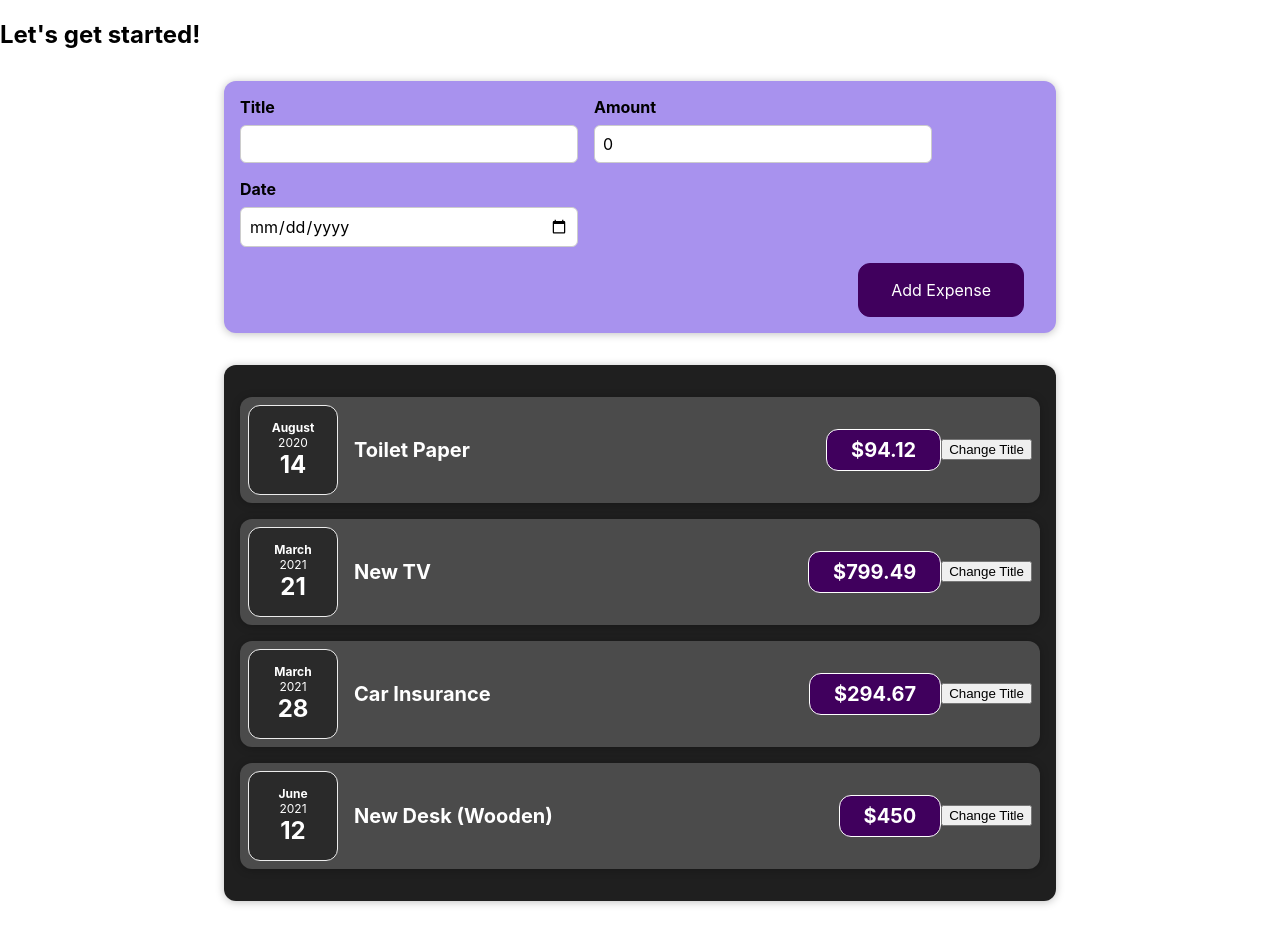
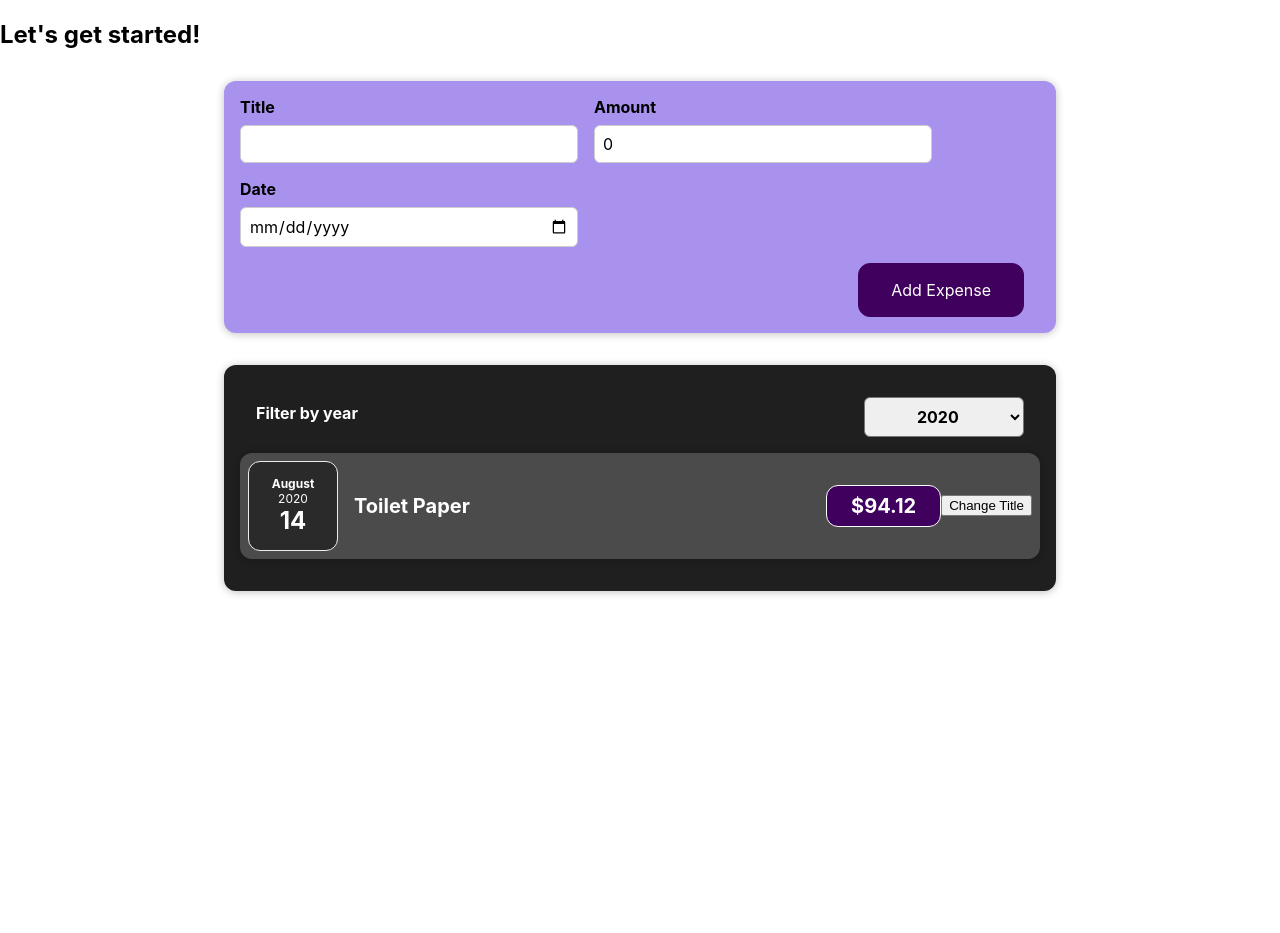
Before and after one commit to iakgoog/react-practice, a React (Create React App) app: page / in a window 1280 px wide. After the commit the page ends 800 px from the top, so only its background shows below. Built offline with nearby package versions, Linux system fonts and the light colour scheme.

Commit message:
Add ExpenseFilter component

```diff
--- a/src/App.js
+++ b/src/App.js
@@ -1,6 +1,6 @@
 import ExpenseItemList from './components/Expenses/ExpenseItemList';
 
-import NewExpense from './components/NewExpense/NexExpense';
+import NewExpense from './components/NewExpense/NewExpense';
 
 const App = () => {
   const expenses = [
@@ -29,10 +29,16 @@ const App = () => {
       date: new Date(2021, 5, 12),
     },
   ];
+
+  const addExpenseHandler = (expense) => {
+    console.log('In App.js');
+    console.log(expense);
+  };
+
   return (
     <div>
       <h2>Let's get started!</h2>
-      <NewExpense />
+      <NewExpense onAddExpense={addExpenseHandler} />
       <ExpenseItemList expenses={expenses} />
     </div>
   );
--- /dev/null
+++ b/src/components/Expenses/ExpenseFilter.css
@@ -0,0 +1,24 @@
+.expenses-filter {
+  color: white;
+  padding: 0 1rem;
+}
+
+.expenses-filter__control {
+  display: flex;
+  width: 100%;
+  align-items: center;
+  justify-content: space-between;
+  margin: 1rem 0;
+}
+
+.expenses-filter label {
+  font-weight: bold;
+  margin-bottom: 0.5rem;
+}
+
+.expenses-filter select {
+  font: inherit;
+  padding: 0.5rem 3rem;
+  font-weight: bold;
+  border-radius: 6px;
+}
--- /dev/null
+++ b/src/components/Expenses/ExpenseFilter.js
@@ -0,0 +1,24 @@
+import React from 'react';
+
+import './ExpenseFilter.css';
+
+const ExpensesFilter = (props) => {
+  const selectYearHandler = (e) => {
+    props.onChangeYearFilter(e.target.value);
+  };
+  return (
+    <div className='expenses-filter'>
+      <div className='expenses-filter__control'>
+        <label>Filter by year</label>
+        <select value={props.selectedYear} onChange={selectYearHandler}>
+          <option value='2022'>2022</option>
+          <option value='2021'>2021</option>
+          <option value='2020'>2020</option>
+          <option value='2019'>2019</option>
+        </select>
+      </div>
+    </div>
+  );
+};
+
+export default ExpensesFilter;
--- a/src/components/Expenses/ExpenseItemList.js
+++ b/src/components/Expenses/ExpenseItemList.js
@@ -1,12 +1,22 @@
+import React, { useState } from 'react';
 import ExpenseItem from './ExpenseItem';
+import ExpenseFilter from './ExpenseFilter';
 import Card from '../UI/Card';
 import './ExpenseItemList.css';
 
 const ExpenseItemList = (props) => {
   const { expenses } = props;
-  return (
-    <Card className='expenses'>
-      {expenses.map((value, index) => {
+  const getFilteredExpenseByYear = (year) =>
+    expenses.filter((item) => item.date.getFullYear().toString() === year);
+  const [filteredYear, setFilteredYear] = useState('2020');
+  const [expenseList, setExpenseList] = useState(
+    getFilteredExpenseByYear(filteredYear)
+  );
+  const filterHandler = (selectedYear) => {
+    setFilteredYear(selectedYear);
+    setExpenseList(getFilteredExpenseByYear(selectedYear));
+  };
+  const renderExpenseItem = (value, index) => {
     return (
       <ExpenseItem
         key={index}
@@ -15,7 +25,14 @@ const ExpenseItemList = (props) => {
         date={value.date}
       />
     );
-      })}
+  };
+  return (
+    <Card className='expenses'>
+      <ExpenseFilter
+        selectedYear={filteredYear}
+        onChangeYearFilter={filterHandler}
+      />
+      {expenseList.map(renderExpenseItem)}
     </Card>
   );
 };
--- a/src/components/NewExpense/ExpenseFrom.js
+++ b/src/components/NewExpense/ExpenseFrom.js
@@ -2,7 +2,7 @@ import React, { useState } from 'react';
 
 import './ExpenseForm.css';
 
-const ExpenseForm = () => {
+const ExpenseForm = (props) => {
   const [userInput, setUserInput] = useState({
     enteredTitle: '',
     enteredAmount: 0,
@@ -40,7 +40,7 @@ const ExpenseForm = () => {
       date: new Date(userInput.enteredDate),
     };
 
-    console.log(expenseData);
+    props.onSaveExpenseDate(expenseData);
 
     setUserInput({
       enteredTitle: '',
--- /dev/null
+++ b/src/components/NewExpense/NewExpense.js
@@ -0,0 +1,22 @@
+import React from 'react';
+
+import ExpenseForm from './ExpenseFrom';
+import './NewExense.css';
+
+const NewExpense = (props) => {
+  const saveExpenseDateHandler = (enteredExpenseData) => {
+    const expenseData = {
+      ...enteredExpenseData,
+      id: Math.random().toString(),
+    };
+    props.onAddExpense(expenseData);
+  };
+
+  return (
+    <div className='new-expense'>
+      <ExpenseForm onSaveExpenseDate={saveExpenseDateHandler} />
+    </div>
+  );
+};
+
+export default NewExpense;
--- a/src/components/NewExpense/NexExpense.js
+++ /dev/null
@@ -1,14 +0,0 @@
-import React from 'react';
-
-import ExpenseForm from './ExpenseFrom';
-import './NewExense.css';
-
-const NewExpense = () => {
-  return (
-    <div className='new-expense'>
-      <ExpenseForm />
-    </div>
-  );
-};
-
-export default NewExpense;
```
Lines whose indentation alone changed are shown as unchanged.
